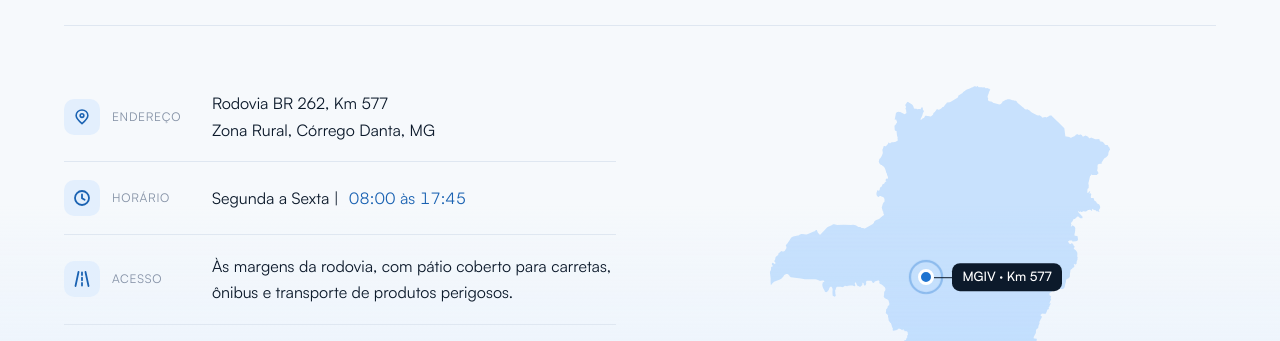
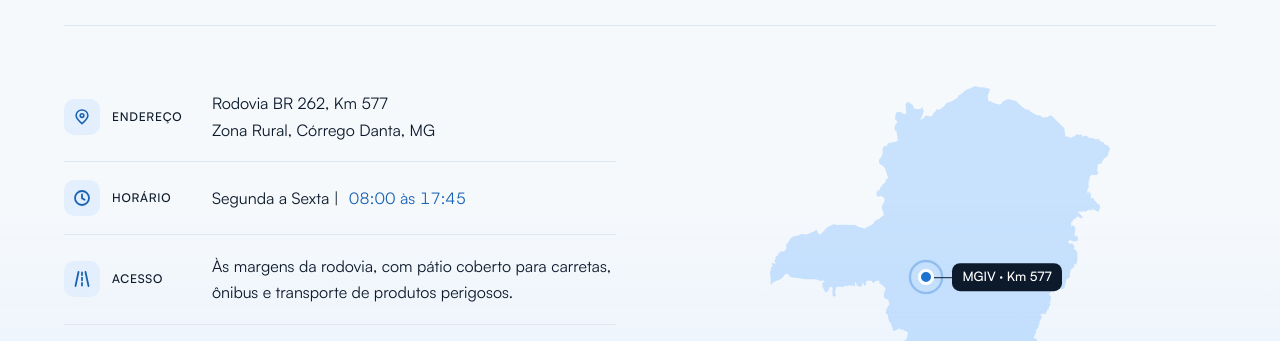
Before and after one commit to otaviools/mgiv-template, a plain HTML site: page index.html in a window 1280 px wide. Shown: the part 3012-3353 px from the top of the page. Drawn offline with Linux system fonts and the light colour scheme.

Commit message:
fix(Local Info): update font weight and color for better readability

```diff
--- a/css/home/local.css
+++ b/css/home/local.css
@@ -91,9 +91,10 @@
   gap: 12px;
   font-family: "Satoshi", ui-serif, Georgia, serif;
   font-size: 12px;
+  font-weight: 500;
   letter-spacing: 0.06em;
   text-transform: uppercase;
-  color: var(--texto-3);
+  color: var(--texto);
 }
 
 /* Ícone em quadradinho azul-claro, colorido via máscara */
```
